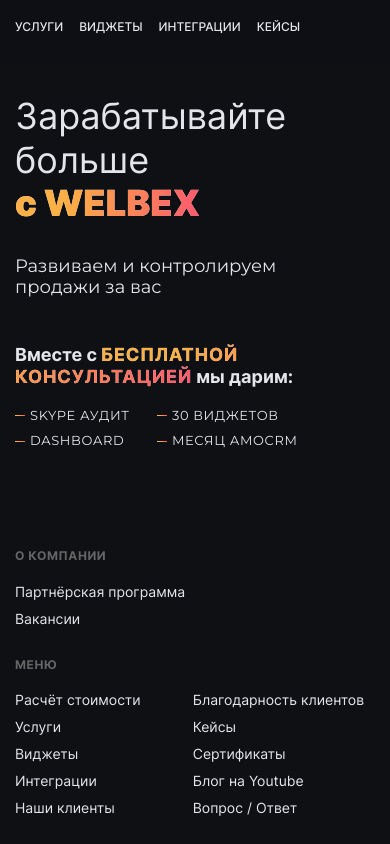
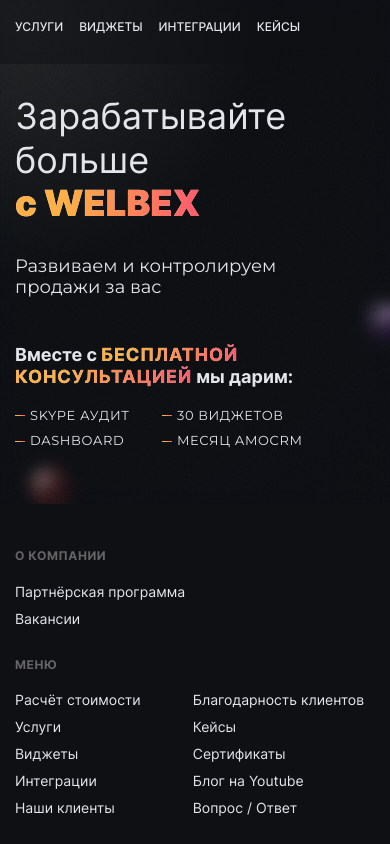
Before and after one commit to zhadan93/test-task-2, a plain HTML site: page test-task/index.html in a window 390 px wide. Shown: the top 844 px of the page. Drawn offline with Linux system fonts and the light colour scheme.

Commit message:
fix: change decoration circle and mobile consultation background

```diff
--- a/test-task/index.html
+++ b/test-task/index.html
@@ -58,6 +58,9 @@
   </header>
   <main class="main">
     <div class="container main__container">
+      <span class="circle circle--red"></span>
+      <span class="circle circle--purple"></span>
+      <span class="circle circle--small-red"></span>
       <section class="consultation">
         <div>
           <h1 class="title--primary consultation__primary-title">Зарабатывайте больше
@@ -66,7 +69,7 @@
           <p class="consultation__header-paragraph">Развиваем и контролируем продажи за вас</p>
         </div>
         <div class="consultation__gifts">
-          <p class="consultation__gifts-paragraph">Вместе с <span class="gradient-text text--uppercase">бесплатной консультацией</span> мы дарим:</p>
+          <p class="consultation__gifts-paragraph">Вместе с <span class="gradient-text text--uppercase">бесплатной</span> <span class="gradient-text text--uppercase">консультацией</span> мы дарим:</p>
             <ul class="list consultation__gift-list">
               <li>
                 <span class="text--uppercase consultation__gift">Виджеты</span>
--- a/test-task/sass/abstract/_variables.scss
+++ b/test-task/sass/abstract/_variables.scss
@@ -9,14 +9,13 @@ $main-text: #e4e5eA;
 $footer-name: #656566;
 
 $gradient: linear-gradient(92deg, #fcb045 27.14%, #ff3f78 121.36%), #e4e5ea;
-$webkit-gradient: -webkit-gradient(92deg, #fcb045 27.14%, #ff3f78 121.36%), #e4e5ea;
 
 $btn-color: #4077f3;
 $hover-btn-color: #5084ff;
 
 $hover-main-color: #fcb045;
 
-$header-color: rgba(14, 16, 20, 0.8);
+$header-color: rgba(14, 16, 20, 0.5);
 
 /* Breakpoints */
 $big-desktop: 1200px;
--- a/test-task/sass/base/_typography.scss
+++ b/test-task/sass/base/_typography.scss
@@ -44,7 +44,6 @@
 
 .gradient-text {
   background: $gradient;
-  background: $webkit-gradient;
   -webkit-background-clip: text;
   -webkit-text-fill-color: transparent;
   background-clip: text;
--- /dev/null
+++ b/test-task/sass/components/_circle.scss
@@ -0,0 +1,85 @@
+.circle {
+  position: absolute;
+  display: block;
+  z-index: -1;
+
+  border-radius: 100%;
+
+  &--purple {
+    width: 60px;
+    height: 60px;
+    left: 718px;
+    top: -2px;
+
+    background: radial-gradient(64% 64% at 27.25% 26.5%, rgba(236, 208, 255, 0.64) 0%, rgba(161, 93, 207, 0.24) 59.67%, rgba(118, 49, 164, 0.208) 78.59%, rgba(86, 24, 128, 0.232) 100%);
+    box-shadow: 3px 6px 27px -10px rgba(177, 118, 217, 0.25);
+    filter: blur(5px);
+    backdrop-filter: blur(2px);
+
+    @include big-desktop {
+      left: 62.2vw;
+    }
+
+    @include small-tablet {
+      top: 60%;
+      left: auto;
+      right: -20px;
+      width: 50px;
+      height: 50px;
+    }
+
+    @include middle-mobile {
+      width: 40px;
+      height: 40px;
+    }
+  }
+
+  &--red {
+    width: 83px;
+    height: 83px;
+    left: 369px;
+    top: 83px;
+
+    background: radial-gradient(64% 64% at 27.25% 26.5%, rgba(255, 208, 208, 0.536) 0%, rgba(212, 93, 93, 0.264) 59.67%, rgba(167, 49, 49, 0.248) 78.59%, rgba(130, 25, 25, 0.248) 100%);
+    box-shadow: 3px 6px 27px -10px rgba(223, 125, 125, 0.25);
+    backdrop-filter: blur(2px);
+
+    @include big-desktop {
+      left: 33.3vw;
+    }
+
+    @include small-tablet {
+      top: auto;
+      left: 30px;
+      bottom: -3px;
+      width: 50px;
+      height: 50px;
+    }
+
+    @include middle-mobile {
+      width: 40px;
+      height: 40px;
+    }
+  }
+
+  &--small-red {
+    width: 28px;
+    height: 28px;
+    left: 701px;
+    top: 547px;
+
+    background: radial-gradient(64% 64% at 27.25% 26.5%, rgba(255, 208, 208, 0.48) 0%, rgba(212, 93, 93, 0.248) 59.67%, rgba(167, 49, 49, 0.264) 78.59%, rgba(130, 25, 25, 0.232) 100%);
+    box-shadow: 3px 6px 27px -10px rgba(223, 125, 125, 0.25);
+    filter: blur(2.5px);
+    backdrop-filter: blur(2px);
+
+    @include big-desktop {
+      top: 46vw;
+      left: 61vw;
+    }
+
+    @include small-tablet {
+      display: none;
+    }
+  }
+}
--- a/test-task/sass/layouts/_consultation.scss
+++ b/test-task/sass/layouts/_consultation.scss
@@ -19,7 +19,7 @@
 
   &__gifts {
     margin-top: 15px;
-    max-width: 300px;
+    max-width: 310px;
     text-align: right;
 
     @include small-tablet {
@@ -60,7 +60,7 @@
     @include small-tablet {
       grid-template-columns: repeat(2, auto);
       gap: 10px;
-      margin-bottom: 55px;
+      margin-bottom: 0px;
     }
 
     .hidden {
--- a/test-task/sass/layouts/_main.scss
+++ b/test-task/sass/layouts/_main.scss
@@ -2,7 +2,10 @@
   &__container {
     position: relative;
     padding-top: 209px;
+    padding-bottom: 69px;
     height: 100%;
+
+    overflow: hidden;
 
     @include big-desktop {
       padding-top: 17.41vw;
@@ -10,6 +13,21 @@
 
     @include small-tablet {
       padding-top: 115px;
+      padding-bottom: 55px;
+
+      &::after {
+        content: "";
+        position: absolute;
+        z-index: -1;
+        top: 0;
+        left: 0;
+        width: 100%;
+        height: 100%;
+        background: url("./assets/img/noise.png"), radial-gradient(238.53% 189.02% at 3.2% 3.49%, rgba(255, 246, 233, 0.1) 0%, rgba(26, 29, 35, 0.1) 26.62%, rgba(26, 29, 35, 0.1) 52.1%, rgba(26, 29, 35, 0.01) 70.17%, rgba(26, 29, 35, 0) 100%);
+        background-size: auto;
+        background-repeat: repeat;
+        backdrop-filter: blur(7.5px);
+      }
     }
 
     @include middle-mobile {
--- a/test-task/sass/style.scss
+++ b/test-task/sass/style.scss
@@ -11,6 +11,7 @@
 @import "./components/logo";
 @import "./components/social-media";
 @import "./components/button";
+@import "./components/circle";
 
 @import "./layouts/header";
 @import "./layouts/main";
```
Also changed, not shown: test-task/assets/img/purple-light.png (added), test-task/assets/img/red-light.png (added), test-task/style.css, 1 other file.
